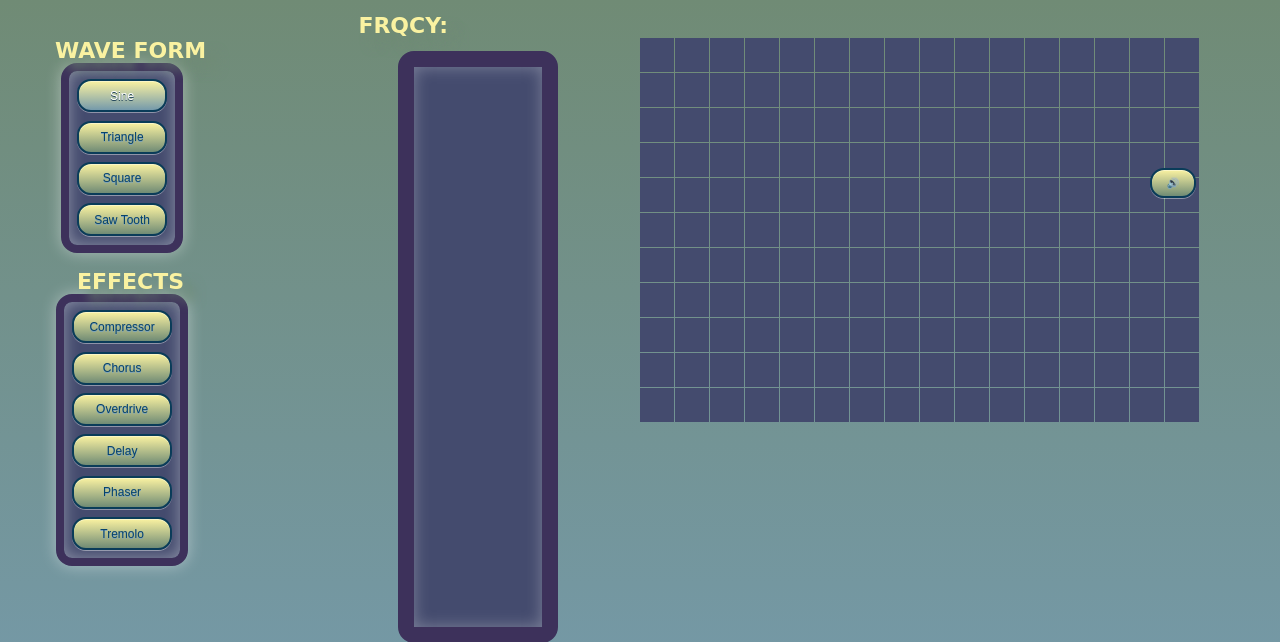
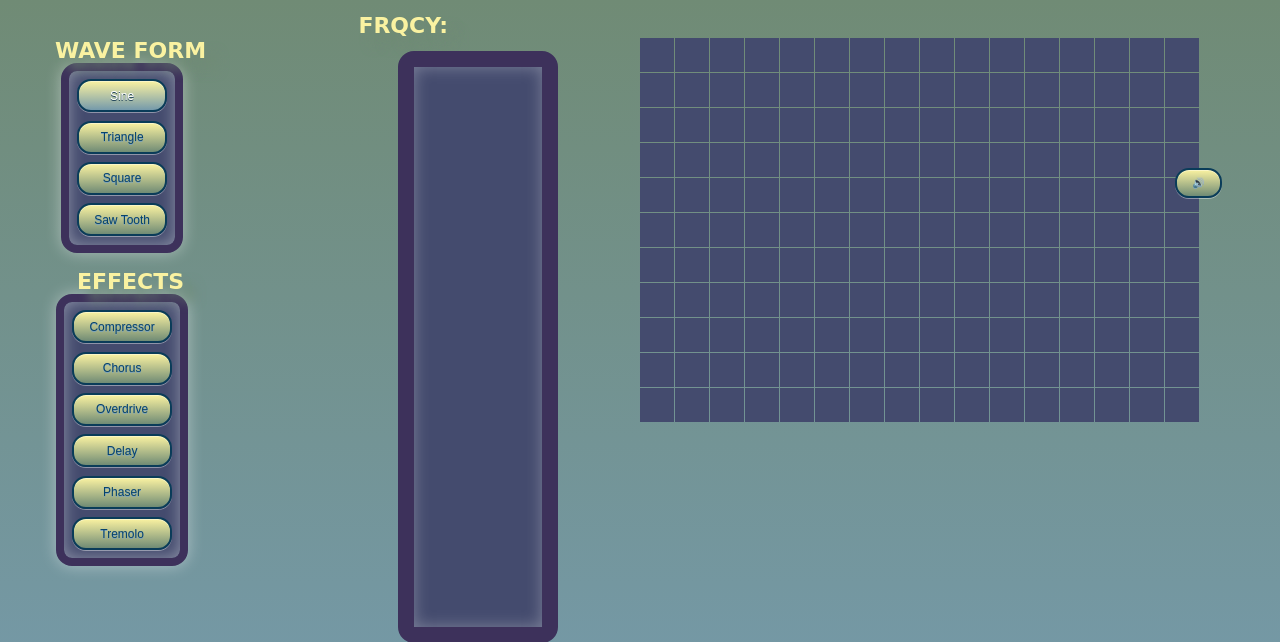
Before and after one commit to Samps9/samthsizer, a Sinatra app: page / in a window 1280 px wide. Shown: the top 642 px of the page. Run offline with Sinatra, Linux system fonts and the light colour scheme; some libraries are stand-ins or nearby versions; some web fonts are replaced.

Commit message:
stylings for heroku

```diff
--- a/public/style.css
+++ b/public/style.css
@@ -473,7 +473,7 @@ body {
   #tonematrix-mute {
     position: absolute;
     display: inline-block;
-    right: 6vw;
+    right: 4vw;
     bottom: 46.5vw;
     font-size: 10px;
   }
```
